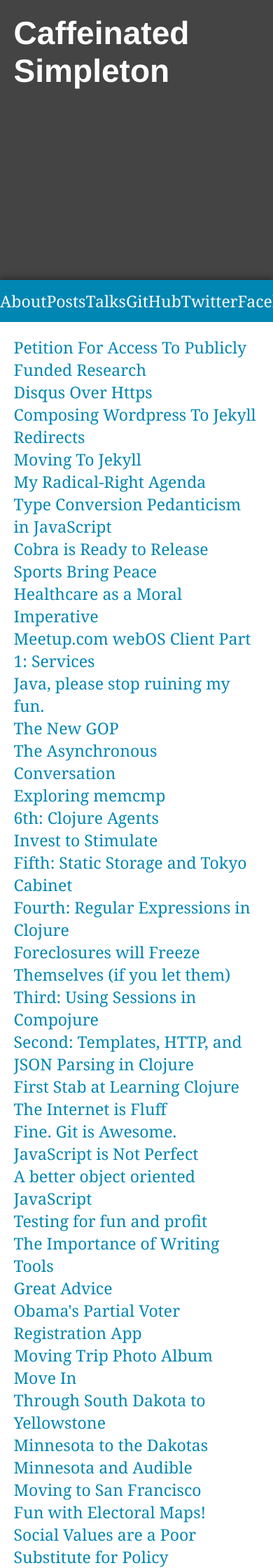
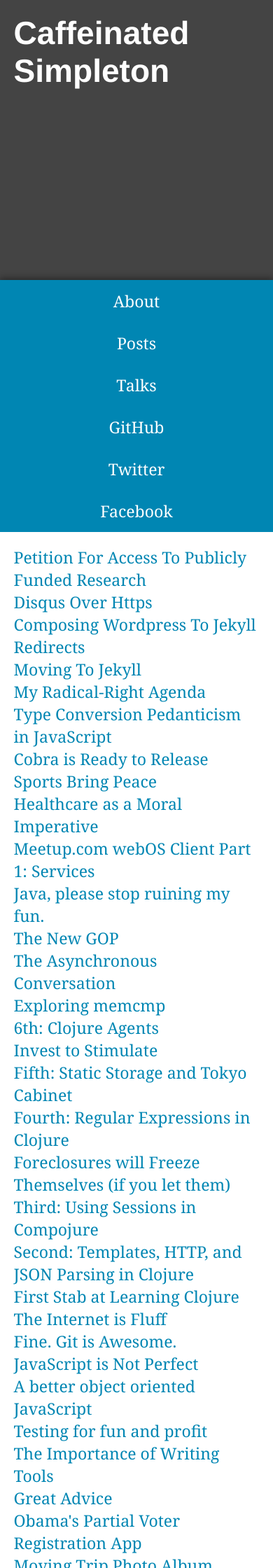
Before and after one commit to JustinTulloss/caffeinated-simpleton, a Jekyll site: the page built from index.html, in a window 390 px wide. Shown: the top 2240 px of the page at 70% size. Built offline with Jekyll 4.4.1, drawn with Linux system fonts in a browser that asks for light colours; nearby versions of some CDN libraries; Markdown is read by kramdown in place of the engine named in the settings; comment, search, counter and statistics services are not loaded.

Commit message:
Make links larger on smaller screens

```diff
--- a/css/home.css
+++ b/css/home.css
@@ -10,6 +10,13 @@
 nav table td {
     background-color: #0086B3;
     width: 16.66%;
+}
+
+@media all and (max-width: 480px) {
+    nav table td {
+        width: 100%;
+        display: block;
+    }
 }
 
 nav table td:hover {
```
